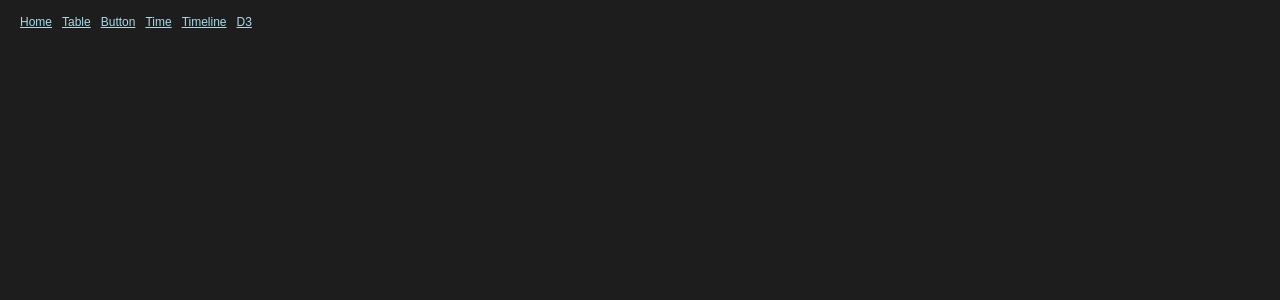
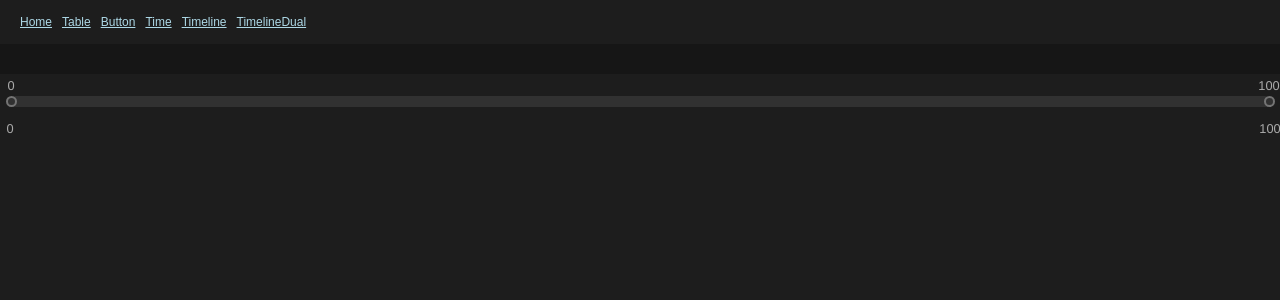
Before and after one commit to jenglamlow/react-stuff, a React (Create React App) app: page /timelinedual in a window 1280 px wide. Shown: the top 300 px of the page. Built offline with nearby package versions, Linux system fonts and the light colour scheme.

Commit message:
Initial commit dual timeline

```diff
--- a/src/components/Header/Header.js
+++ b/src/components/Header/Header.js
@@ -12,7 +12,8 @@ const HeaderComponent = ({className})  => (
     <Link to='/button'>Button</Link>
     <Link to='/time'>Time</Link>
     <Link to='/timeline'>Timeline</Link>
-    <Link to='/d3'>D3</Link>
+    <Link to='/timelinedual'>TimelineDual</Link>
+    {/* <Link to='/d3'>D3</Link> */}
   </header>
 );
 
--- a/src/components/Main.js
+++ b/src/components/Main.js
@@ -6,6 +6,7 @@ import Button from './Button';
 import Home from './Home';
 import Time from './Time';
 import Timeline from './Timeline';
+import TimelineDual from './TimelineDual';
 import D3 from './DDD';
 
 const Main = () => (
@@ -16,6 +17,7 @@ const Main = () => (
       <Route path='/button' component={Button}/>
       <Route path='/time' component={Time}/>
       <Route path='/timeline' component={Timeline}/>
+      <Route path='/timelinedual' component={TimelineDual}/>
       <Route path='/d3' component={D3}/>
     </Switch>
   </main>
--- /dev/null
+++ b/src/components/TimelineDual.js
@@ -0,0 +1,251 @@
+import React, { Component } from 'react';
+import styled from 'styled-components';
+import InputRange from 'react-input-range';
+import './react-input-range.css';
+
+
+const canvasHeight = 30;
+
+const canvasStyle = {
+  verticalAlign: "bottom"
+};
+
+const TimeContainer = styled.div`
+  margin: 0;
+  padding: 0;
+  background:rgb(22,22,22)
+`;
+
+const SliderContainer = styled.div`
+  padding: 10px;
+`;
+
+class TimelineDual extends Component {
+  constructor(props) {
+    super(props);
+
+    this.state = {
+      width: 0,
+      min: 0,
+      max: 100,
+      value: {
+        max: 100,
+        min: 0,
+      },
+    };
+
+    this.canvasRef = null;
+    this.ctx = null;
+    this.windowWidth = document.body.clientWidth;
+
+    // Bind 'this' property into the event handler
+    this.handleResize = this.handleResize.bind(this);
+    this.handleClick = this.handleClick.bind(this);
+    this.handleOnChange = this.handleOnChange.bind(this);
+    this.handleOnStart = this.handleOnStart.bind(this);
+
+    // Callback to bind the DOM ref
+    this.setCanvasRef = dom => {
+      this.canvasRef = dom;
+    };
+  }
+
+
+  //================================================================================
+  // React Lifecycle
+  //================================================================================
+  componentDidMount() {
+    window.addEventListener("resize", this.handleResize);
+    this.ctx = this.canvasRef.getContext('2d');
+    this.initCanvas();
+  }
+
+  componentWillUnmount() {
+    window.removeEventListener("resize", this.handleResize);
+  }
+
+  //================================================================================
+  // Handler
+  //================================================================================
+  handleResize() {
+    const windowWidth = document.body.clientWidth;
+
+    // Only fire redraw when width change
+    if (this.windowWidth !== windowWidth) {
+      this.redrawCanvas();
+      this.windowWidth = windowWidth;
+    }
+  }
+
+  handleClick(e) {
+    const rect = this.canvasRef.getBoundingClientRect();
+    let x = e.clientX - rect.left;
+    let y = e.clientY - rect.top;
+    console.log("x coords: " + x + ", y coords: " + y);
+  }
+
+  handleOnStart(data){
+    console.log('start', data);
+  }
+
+  handleOnChange(value) {
+    console.log('start', value);
+
+    // Prevent value exceed limit (bug in slider library)
+    if ((value.min < this.state.min) || (value.max > this.state.max)) {
+      return;
+    }
+
+    // Keep a minimum gap in the range
+    if (value.max - value.min < 3) {
+      return;
+    }
+
+    this.setState({value: value});
+  }
+
+  //================================================================================
+  // Helper Functions
+  //================================================================================
+
+  msToTimecode(d, fps) {
+    // convert milliseconds to seconds
+    let seconds = d / 1000;
+    let hours = Math.floor(seconds / 3600);
+    let minutes = Math.floor((seconds - hours * 3600) / 60);
+    seconds = Math.floor(seconds - minutes * 60 - hours * 3600);
+
+    hours = (hours < 10) ? "0" + hours : hours;
+    minutes = (minutes < 10) ? "0" + minutes : minutes;
+    seconds = (seconds < 10) ? "0" + seconds : seconds;
+    // frames = (frames < 10) ? "0" + frames : frames;
+    let frames = "00";
+
+    // Temporary hardcode the frame to 00
+    return hours + ":" + minutes + ":" + seconds + ":" + frames;
+  }
+
+  redrawCanvas() {
+    let length = this.canvasRef.parentNode.clientWidth;
+
+    // Callback method to ensure that the canvas is drawn during initialization
+    this.setState({ width: length }, () => {
+      // show canvas
+      this.canvasRef.style.display = "";
+      this.ctx.clearRect(0, 0, length, canvasHeight);
+
+    //   this.drawTimeScale(videoLength, length);
+
+    });
+  }
+
+  drawTimeScale(duration, length) {
+
+    // Draw Label and scale
+    // for (let i = 0; i < count; i++)
+    // {
+    //   let t = (i * steps);
+    //   let labelPos = i * units;
+    //   this.drawBar({
+    //     type: 'label',
+    //     x: labelPos,
+    //     text: this.msToTimecode(t)
+    //   });
+    //   let minorMarker = units/10;
+    //   for (let j = 0; j < 10; j++) {
+    //     let minorPos = (j * minorMarker) + labelPos;
+    //     if (j !== 5) {
+    //       this.drawBar({
+    //         type: 'minor',
+    //         x: minorPos,
+    //       });
+    //     } else {
+    //       this.drawBar({
+    //         type: 'major',
+    //         x: minorPos,
+    //       });
+    //     }
+    //   }
+    // }
+  }
+
+  initCanvas() {
+    let length = this.canvasRef.parentNode.clientWidth;
+
+    // Callback method to ensure that the canvas is drawn during initialization
+    this.setState({ width: length }, () => {
+      // show canvas
+      this.canvasRef.style.display = "";
+      this.ctx.clearRect(0, 0, length, canvasHeight);
+
+    //   this.drawTimeScale(videoLength, length);
+    });
+  }
+
+  writeText(text, x, y) {
+    this.ctx.font = "11px Arial";
+    this.ctx.fillStyle = "#808080";
+    this.ctx.textAlign = "center";
+    this.ctx.fillText(text ,x, y);
+  }
+
+  drawBar(data) {
+    let barHeight = 7;
+    if (data.type === 'label') {
+      barHeight = 15;
+    } else if (data.type === 'major') {
+      barHeight = 12;
+    }
+    const y0 = canvasHeight - 2;
+    const y1 = y0 - barHeight;
+    const x0 = data.x + 0.5;
+
+    this.ctx.lineWidth = 1;
+    this.ctx.strokeStyle = "#808080";
+    this.ctx.beginPath();
+    this.ctx.moveTo(x0, y0);
+    this.ctx.lineTo(x0, y1);
+    this.ctx.stroke();
+
+    if ('text' in data) {
+      this.writeText(data.text, data.x, y1 - 2);
+    }
+  }
+
+  drawLine(length) {
+    const y = canvasHeight;
+    this.ctx.strokeStyle = "#f0f000";
+    this.ctx.lineWidth = 2;
+    this.ctx.beginPath();
+    this.ctx.moveTo(0, y);
+    this.ctx.lineTo(length, y);
+    this.ctx.stroke();
+  }
+
+  render() {
+    return (
+      <div>
+        <TimeContainer>
+          <canvas ref={this.setCanvasRef}
+                  style={canvasStyle}
+                  height={canvasHeight}
+                  width={this.state.width}
+                  onClick={this.handleClick}></canvas>
+        </TimeContainer>
+        <br/>
+        <SliderContainer>
+          <InputRange
+            draggableTrack
+            maxValue={this.state.max}
+            minValue={this.state.min}
+            onChange={this.handleOnChange}
+            value={this.state.value} />
+        </SliderContainer>
+      </div>
+
+    );
+  }
+}
+
+
+export default TimelineDual;
```
